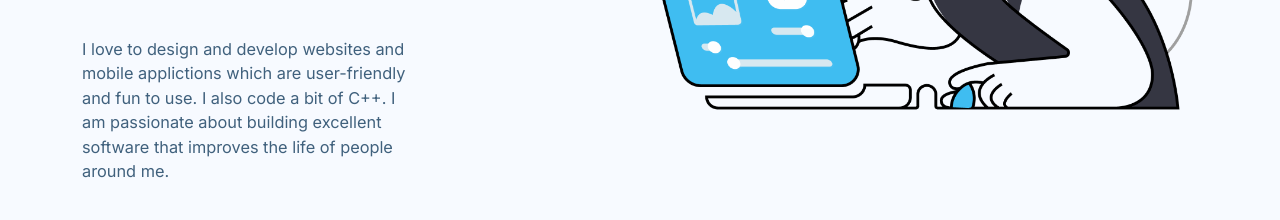
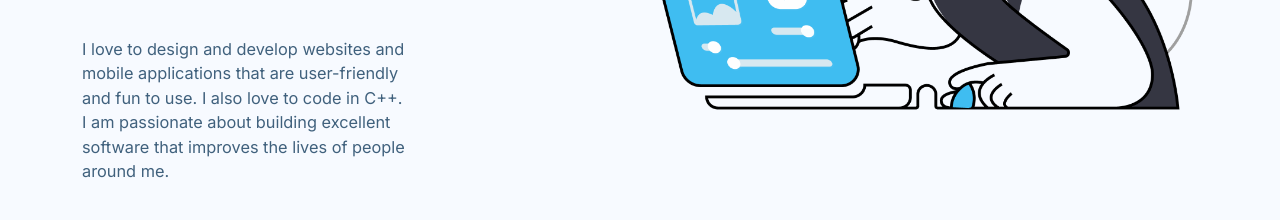
Before and after one commit to dhananjay7777/dhananjay7777.github.io, a plain HTML site: page index.html in a window 1280 px wide. Shown: the part 445-665 px from the top of the page. Drawn offline with nearby package versions, Linux system fonts and the light colour scheme.

Commit message:
Update index.html

```diff
--- a/index.html
+++ b/index.html
@@ -62,9 +62,9 @@
               <h2 class="heading1">I'm Dhananjay</h2>
               <h2 class="heading2">An <s>UI/UX Desinger</s> and</h2>
               <h2 class="heading3">a <s>Coder</s> ;</h2>
-              <p class="paragraph">I love to design and develop websites and <br>mobile applictions which are user-friendly<br> and fun to use.
-                I also code a bit of C++. I <br>am passionate about building excellent<br>software that improves the
-                life  of people<br>around me.
+              <p class="paragraph">I love to design and develop websites and <br>mobile applications that are user-friendly<br> and fun to use.
+                I also love to code in C++.<br>I am passionate about building excellent<br>software that improves the
+                lives  of people<br>around me.
               </p>
 
                 <ul class="svg">
```
